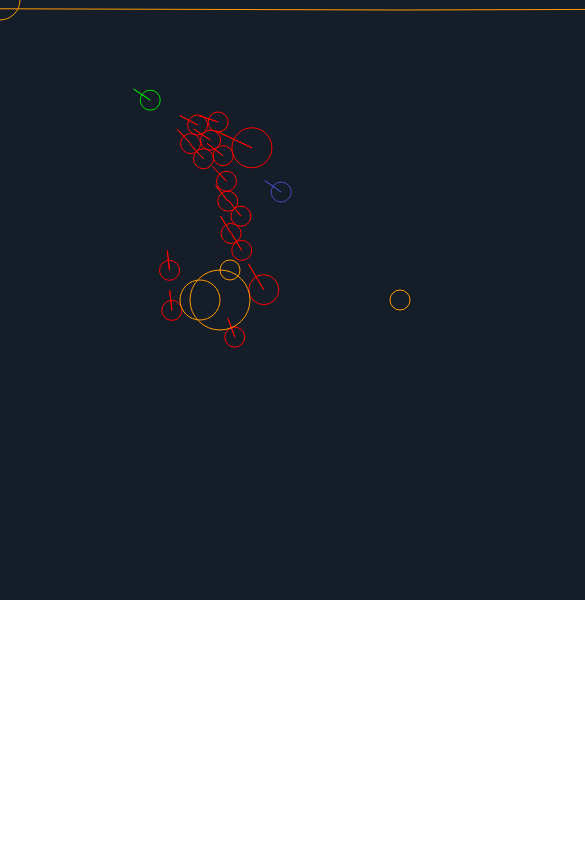
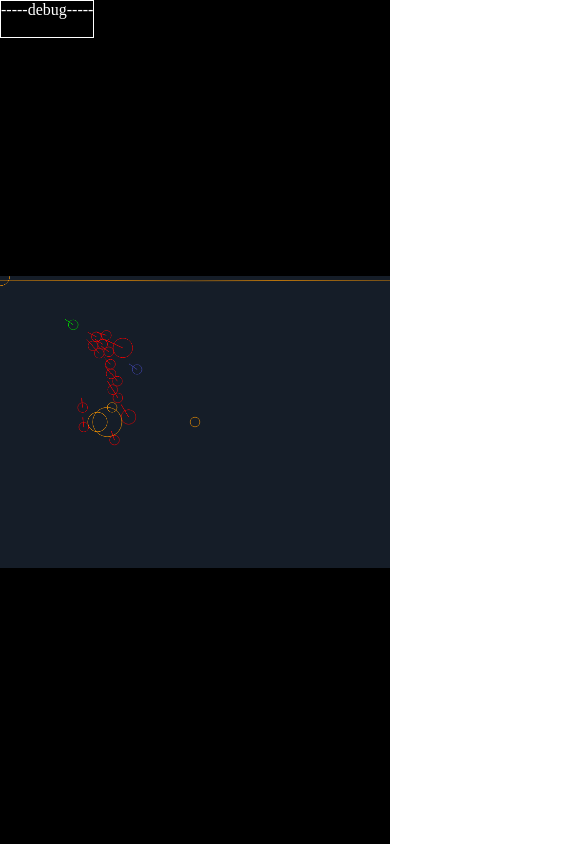
Before and after one commit to RaphaelChauveau/ld50, a plain HTML site: page index.html in a window 390 px wide. Shown: the top 844 px of the page, 585 px wide, since content can reach past the window. Drawn offline with Linux system fonts and the light colour scheme.

Commit message:
responsive display

```diff
--- a/index.html
+++ b/index.html
@@ -1,22 +1,71 @@
-<!DOCTYPE html>
-<html lang="en">
+<DOCTYPE html>
+<html xmlns="http://www.w3.org/1999/html" lang="en">
+
     <head>
         <meta charset="UTF-8">
         <title>Title</title>
 
-</head>
-<body>
         <style>
             body {
+                height: 100vh;
                 margin: 0;
+                overflow: hidden;
             }
-        canvas {
+
+            #wrapper {
+                background-color: black;
+                width: 100%;
+                height: 100%;
+            }
+
+            #display {
                 /* border: 1px solid; */
+                transform-origin: top left;
+
+                /* image-rendering: pixelated;
+                image-rendering: crisp-edges; */ /* FF */
+            }
+
+            #debug {
+                /*visibility: hidden;*/
+                pointer-events: none;
+                position: fixed;
+                top: 0;
+                left: 0;
+                border: 1px solid;
+                color: #FFF;
             }
         </style>
-    <canvas id="canvas" width="800" height="600">
-      UPDATE UR BROWSER
+    </head>
+
+    <body>
+        <script>
+            const GAME_WIDTH = 800;
+            const GAME_HEIGHT = 600;
+        </script>
+
+        <div id="wrapper">
+            <canvas id="display" width="800" height="600">
+                Monkeee
             </canvas>
+        </div>
+
+        <div id="debug">
+            -----debug-----
+            <br>
+            <span id="mouse-x"></span>
+            <br>
+            <span id="mouse-y"></span>
+            <script>
+                document.getElementById('display').onmousemove = (e) => {
+                    const canvas = document.getElementById('display');
+                    document.getElementById('mouse-x').innerText = (e.offsetX / canvas.offsetWidth * GAME_WIDTH).toString();
+                    document.getElementById('mouse-y').innerText = (e.offsetY / canvas.offsetHeight * GAME_HEIGHT).toString();
+                }
+            </script>
+        </div>
+
         <script type="module" src="src/index.js"></script>
     </body>
+
 </html>
--- a/src/engine/game.js
+++ b/src/engine/game.js
@@ -1,6 +1,5 @@
-import Scene from './scene.js';
+import Scene from "./scene.js";
 import Input from "./input.js";
-
 
 const MILLISECOND_PER_SECOND = 1000;
 
@@ -8,23 +7,28 @@ class Game {
   constructor(canvas) {
     // TODO watch canvas resize
     this.canvas = canvas;
-    this.displayWidth = canvas.width;
-    this.displayHeight = canvas.height;
+    // this.displayWidth = canvas.width;
+    // this.displayHeight = canvas.height;
+    this.gameWidth = canvas.width;
+    this.gameHeight = canvas.height;
+    this.displayRatio = 1;
 
     this.updatePerSecond = 120;
     this.drawPerSecond = 30;
 
-    this.ctx = this.canvas.getContext('2d');
+    this.ctx = this.canvas.getContext("2d");
     // this.camera = new Camera(ctx, 0, this.displayWidth, this.displayHeight);
+
+    this.inputHandler = new Input(this);
 
     this._scene = new Scene(this.canvas);
     this._updateInterval = null;
     this._drawInterval = null;
     this._lastUpdateTime = null;
-  };
+  }
 
   run = () => {
-    this.inputHandler = new Input(this.canvas);
+    this.inputHandler = new Input(this);
     this.loadAssets();
 
     this._lastUpdateTime = new Date();
@@ -45,15 +49,17 @@ class Game {
     this.inputHandler.clean();
   };
 
-  // TODO override
-  loadAssets = () => {
-
+  onWindowResized = (width, height, displayRatio) => {
+    this.gameWidth = width;
+    this.gameHeight = height;
+    this.displayRatio = displayRatio;
   };
 
   // TODO override
-  unloadAssets = () => {
+  loadAssets = () => {};
 
-  };
+  // TODO override
+  unloadAssets = () => {};
 
   _basicUpdate = () => {
     const now = new Date();
@@ -65,20 +71,16 @@ class Game {
   };
 
   // TODO override
-  update = (delta) => {
-
-  };
+  update = (delta) => {};
 
   _basicDraw = () => {
     this._scene.drawBegin();
     this.draw(this._scene);
-    this._scene.drawEnd()
+    this._scene.drawEnd();
   };
 
   // TODO override
-  draw = (scene) => {
-
-  };
+  draw = (scene) => {};
 }
 
 export default Game;
--- a/src/engine/input.js
+++ b/src/engine/input.js
@@ -1,15 +1,20 @@
 class Input {
-  constructor(canvas) {
+  constructor(game) {
+    this.game = game;
     this._keyStates = {};
     this._justUpdated = {};
     this._mousePosition = [0, 0]; // init value
-    window.addEventListener('keydown', this._handleKeyDown);
-    window.addEventListener('keyup', this._handleKeyUp);
-    canvas.addEventListener('mousemove', this._handleMouseMove);
-    canvas.addEventListener('mouseclick', this._handleMouseMove);
-    canvas.addEventListener('mousedown', this._handleMouseDown);
-    canvas.addEventListener('mouseup', this._handleMouseUp);
+    this._attachEvents();
   }
+
+  _attachEvents = () => {
+    window.addEventListener("keydown", this._handleKeyDown);
+    window.addEventListener("keyup", this._handleKeyUp);
+    this.game.canvas.addEventListener("mousemove", this._handleMouseMove);
+    this.game.canvas.addEventListener("mouseclick", this._handleMouseMove);
+    this.game.canvas.addEventListener("mousedown", this._handleMouseDown);
+    this.game.canvas.addEventListener("mouseup", this._handleMouseUp);
+  };
 
   _handleMouseDown = (e) => {
     // TODO copied from _handleKeyDown (ughhh)
@@ -52,7 +57,11 @@ class Input {
   };
 
   _handleMouseMove = (e) => {
-    this._mousePosition = [e.offsetX, e.offsetY];
+    console.log('MOUSE MOVE', e.offsetX, this.game.displayRatio, e.offsetX / this.game.displayRatio)
+    this._mousePosition = [
+      e.offsetX / this.game.displayRatio,
+      e.offsetY / this.game.displayRatio,
+    ];
   };
 
   newFrame = () => {
@@ -78,7 +87,7 @@ class Input {
 
   getMousePosition = () => {
     return this._mousePosition;
-  }
+  };
 
   // TODO mouse clicks
 }
--- a/src/index.js
+++ b/src/index.js
@@ -1,10 +1,49 @@
-'use strict';
+"use strict";
 
-import {BoidGame} from "./test_boids/BoidGame.js";
+import { BoidGame } from "./test_boids/BoidGame.js";
 
-console.log('APP');
-const canvas = document.getElementById('canvas');
-console.log('CANVAS', canvas);
+console.log("APP");
+const canvas = document.getElementById("display");
+console.log("CANVAS", canvas);
 const game = new BoidGame(canvas);
-console.log('GAME', game);
+console.log("GAME", game);
 game.run();
+
+
+const onWindowResized = (width, height, displayRatio) => {
+  game.onWindowResized(width, height, displayRatio);
+};
+
+const setCanvasSize = (canvas, viewportWidth, viewportHeight) => {
+  const widthRatio = viewportWidth / GAME_WIDTH;
+  const heightRatio = viewportHeight / GAME_HEIGHT;
+  let displayRatio = 1;
+
+  if (widthRatio < heightRatio) {
+    displayRatio = widthRatio;
+    canvas.style.width = `${innerWidth}px`;
+    canvas.style.height = `${GAME_HEIGHT * widthRatio}px`;
+    canvas.style.marginTop = `${
+      (innerHeight - GAME_HEIGHT * widthRatio) / 2
+    }px`;
+    canvas.style.marginLeft = 0;
+  } else {
+    displayRatio = heightRatio;
+    canvas.style.width = `${GAME_WIDTH * heightRatio}px`;
+    canvas.style.height = `${innerHeight}px`;
+    canvas.style.marginTop = 0;
+    canvas.style.marginLeft = `${
+      (innerWidth - GAME_WIDTH * heightRatio) / 2
+    }px`;
+  }
+
+  onWindowResized(GAME_WIDTH, GAME_HEIGHT, displayRatio);
+};
+
+setCanvasSize(canvas, window.innerWidth, window.innerHeight);
+
+window.onresize = (e) => {
+  const viewPortWidth = e.currentTarget.innerWidth;
+  const viewPortHeight = e.currentTarget.innerHeight;
+  setCanvasSize(canvas, viewPortWidth, viewPortHeight);
+};
--- a/src/test_boids/BoidGame.js
+++ b/src/test_boids/BoidGame.js
@@ -56,7 +56,7 @@ export class BoidGame extends Game {
 
   loadAssets = () => {
     this.resourceLoader = new ResourceLoader();
-    this.logoImage = this.resourceLoader.loadImage("../res/logo.png");
+    this.logoImage = this.resourceLoader.loadImage("../res/tree_1.png");
     console.log(this.logoImage);
   };
 
```
Lines whose indentation alone changed are shown as unchanged.
